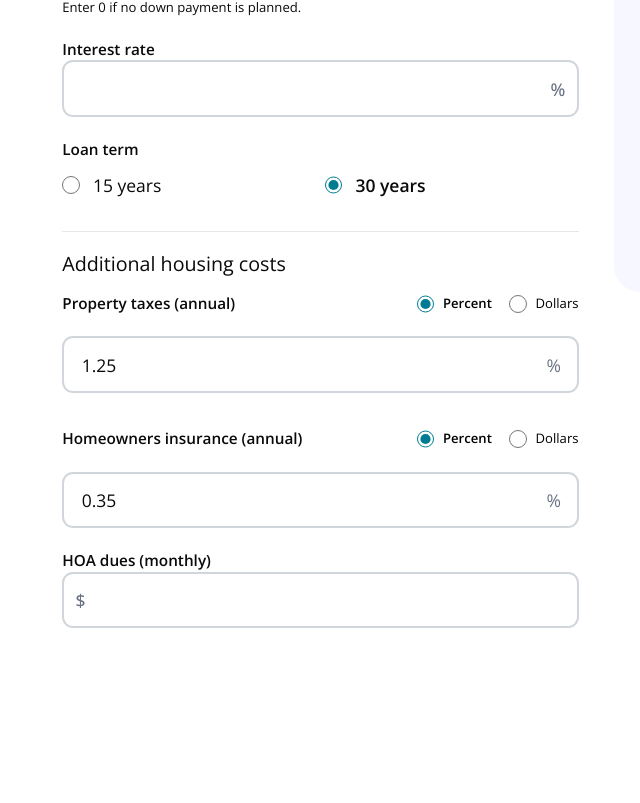
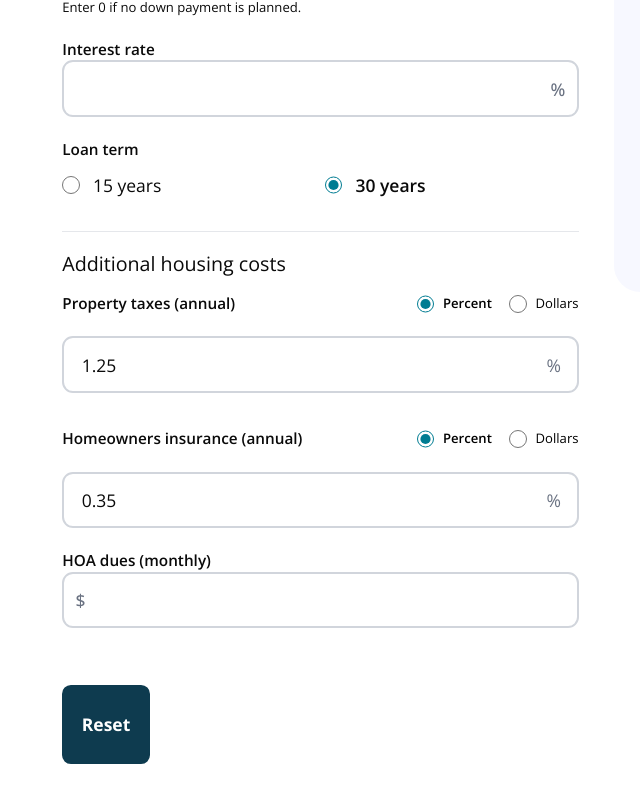
Before and after one commit to SU-SWS/ifdm_learning_apps, a Next.js app: page /interactives/mortgage-calculator in a window 1280 px wide. Shown: the part 490-1293 px from the top of the page, without its empty margins (44-684 px from the left). Before the commit the page ends 1236 px from the top, so only its background shows below. Built offline with nearby package versions, Linux system fonts and the light colour scheme.

Commit message:
IFDM-151: added in reset button

```diff
--- a/app/interactives/mortgage-calculator/page.tsx
+++ b/app/interactives/mortgage-calculator/page.tsx
@@ -67,12 +67,12 @@ export default function MortgageCalculator() {
       const computedHomePrice = loanAmount / (1 - safeDownPaymentPercent / 100);
       const downPayment = computedHomePrice * (safeDownPaymentPercent / 100);
 
-      // FIX: Handle property tax correctly based on mode
+      // Handle property tax correctly based on mode
       const monthlyTax = propertyTaxMode === 'percentage'
         ? (computedHomePrice * (propertyTaxPercent / 100)) / 12
         : propertyTaxAmount / 12;
 
-      // FIX: Handle home insurance correctly based on mode
+      // Handle home insurance correctly based on mode
       const monthlyInsurance = homeInsuranceMode === 'percentage'
         ? (computedHomePrice * (homeInsurancePercent / 100)) / 12
         : homeInsuranceAmount / 12;
@@ -127,12 +127,12 @@ export default function MortgageCalculator() {
         return;
       }
 
-      // FIX: Handle property tax correctly based on mode
+      // Handle property tax correctly based on mode
       const monthlyTax = propertyTaxMode === 'percentage'
         ? (Number(homePrice) * (propertyTaxPercent / 100)) / 12
         : propertyTaxAmount / 12;
 
-      // FIX: Handle home insurance correctly based on mode
+      // Handle home insurance correctly based on mode
       const monthlyInsurance = homeInsuranceMode === 'percentage'
         ? (Number(homePrice) * (homeInsurancePercent / 100)) / 12
         : homeInsuranceAmount / 12;
@@ -189,6 +189,37 @@ export default function MortgageCalculator() {
   );
   const showAffordResults = mode === 'afford' && Number(monthlyPayment) > 0 && Number(interestRate) > 0 && downPaymentPercent < 100;
   const showPaymentResults = mode === 'payment' && Number(homePrice) > 0 && Number(interestRate) > 0 && downPaymentPercent < 100;
+
+  const handleReset = () => {
+    setMode('afford');
+    setMonthlyPayment('');
+    setHomePrice('');
+    setDownPaymentPercent(20);
+    setDownPaymentPercentInput('20');
+    setDownPaymentAmount(0);
+    setDownPaymentAmountInput('0');
+    setInterestRate('');
+    setLoanTerm(30);
+    setPropertyTaxPercent(1.25);
+    setPropertyTaxMode('percentage');
+    setPropertyTaxAmount(0);
+    setHomeInsurancePercent(0.35);
+    setHomeInsuranceMode('percentage');
+    setHomeInsuranceAmount(0);
+    setHoaDues('');
+    setDownPaymentMode('percentage');
+    setResults({
+      homePrice: 0,
+      downPayment: 0,
+      loanAmount: 0,
+      monthlyMortgage: 0,
+      monthlyTax: 0,
+      monthlyInsurance: 0,
+      totalMonthly: 0,
+      hoaDues: 0,
+      totalMonthlyHousingCost: 0
+    });
+  }
 
   return (
     <div className="p-6 max-w-5xl mx-auto">
@@ -1270,7 +1301,15 @@ export default function MortgageCalculator() {
                 </div>
               </div>
         </TabsContent>
-
+        {/* Calculate and Reset Buttons */}
+            <div className="flex">
+              <button
+                onClick={handleReset}
+                className="inline-flex items-center justify-center rounded-md font-bold ring-offset-background transition-colors focus-visible:outline-none focus-visible:ring-2 focus-visible:ring-ring focus-visible:ring-offset-2 disabled:pointer-events-none disabled:opacity-50 px-4 py-2 h-18 whitespace-normal bg-navy border-2 border-navy cursor-pointer hover:bg-white hover:border-2 hover:border-lagunita hover:text-lagunita text-white w-full md:w-auto"
+              >
+                Reset
+              </button>
+            </div>
           </Tabs>
         </div>
       </div>
```
